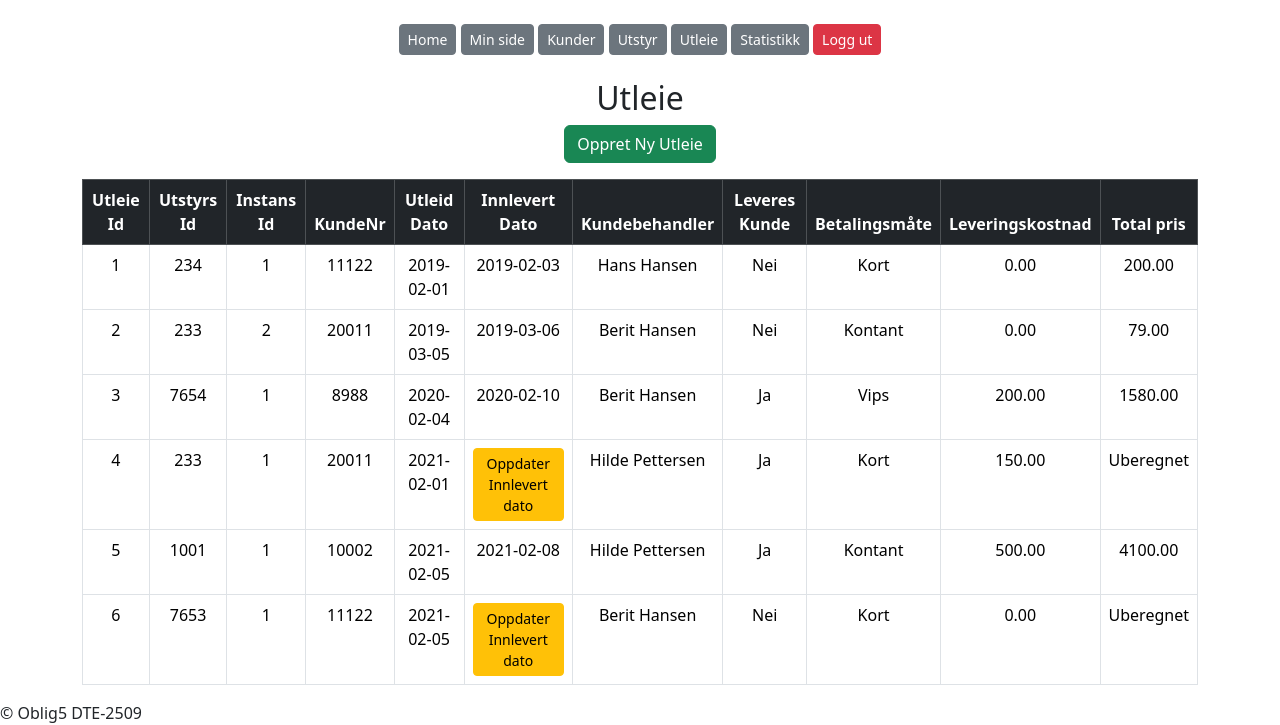
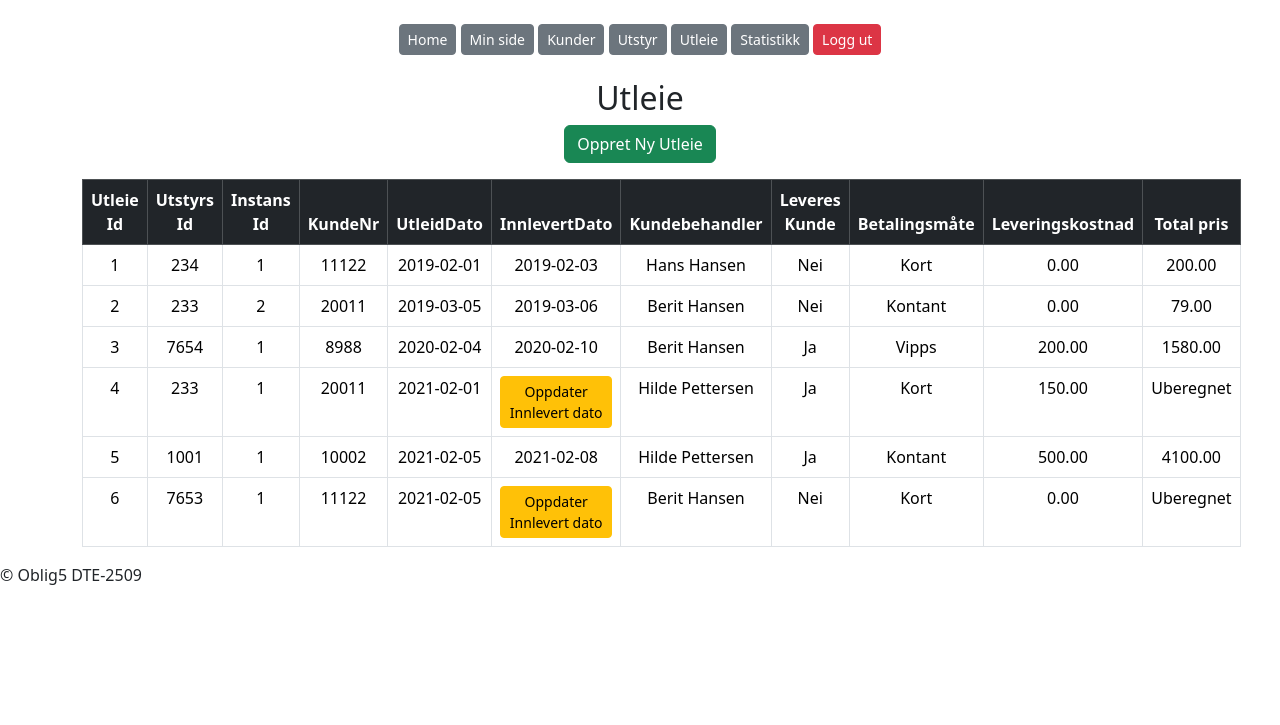
Before and after one commit to yitong-sun/26V_DTE2509_Utleieapp, a Flask app: page /utleie/ in a window 1280 px wide. Shown: the top 725 px of the page. Run offline with Flask 3, Linux system fonts and the light colour scheme; the visitor is signed in with stand-in values (Sample User, id 1); data comes from the database, SQL or seed files in the repository; data that the repository does not hold is empty.

Commit message:
styling changes and spelling error fix in database script

```diff
--- a/Oblig 5/templates/Utleie/read.html
+++ b/Oblig 5/templates/Utleie/read.html
@@ -12,8 +12,8 @@
                 <th>Utstyrs Id</th>
                 <th>Instans Id</th>
                 <th>KundeNr</th>
-                <th>Utleid Dato</th>
-                <th>Innlevert Dato</th>
+                <th>UtleidDato</th>
+                <th>InnlevertDato</th>
                 <th>Kundebehandler</th>
                 <th>Leveres Kunde</th>
                 <th>Betalingsmåte</th>
--- a/Oblig 5/templates/index.html
+++ b/Oblig 5/templates/index.html
@@ -3,7 +3,7 @@
 
 <div class="container text-center table-responsive mt-5">
     <div class="text-center">
-        <h1 class="mb-4">Velkommen til utstyrutleie</h1>
+        <h1 class="mb-4">Velkommen til Utstyr Utleie Systemet</h1>
         <p class="lead fs-3">Oversikt</p>
     </div>
     <div class="row">
--- a/Oblig 5/utstyrutleie_webapp.sql
+++ b/Oblig 5/utstyrutleie_webapp.sql
@@ -198,7 +198,7 @@ CREATE TABLE IF NOT EXISTS `utstyrsutleiedb`.`Betalingsmåte` (
   PRIMARY KEY (`BetalingsmåteId`))
 ENGINE = InnoDB;
 
-INSERT INTO `betalingsmåte` VALUES (1,'Kontant'),(2,'Kort'),(3,'Vips');
+INSERT INTO `betalingsmåte` VALUES (1,'Kontant'),(2,'Kort'),(3,'Vipps');
 
 -- -----------------------------------------------------
 -- Table `utstyrsutleiedb`.`Utleie`
```
